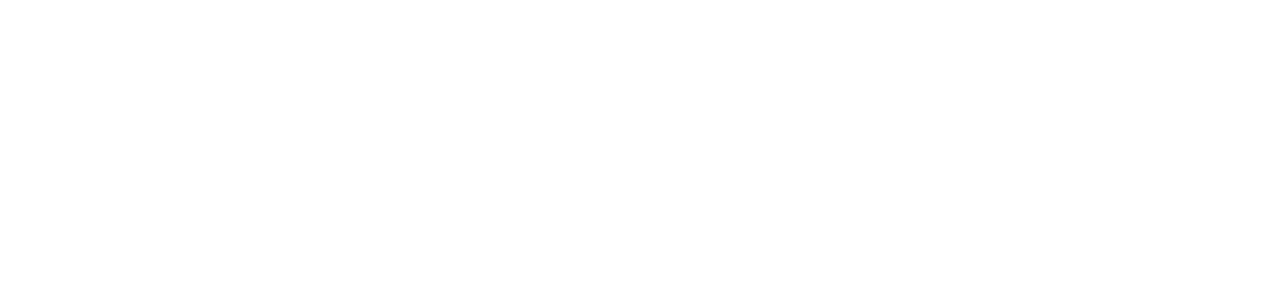
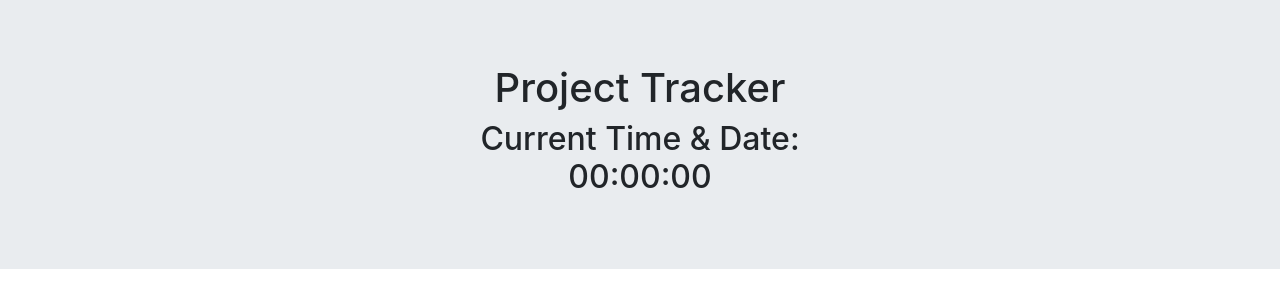
Before and after one commit to jagatston/Work-Day-Schedule, a plain HTML site: page assets/index.html in a window 1280 px wide. Drawn offline with nearby package versions, Linux system fonts and the light colour scheme.

Commit message:
added html and mapped out page

```diff
--- a/assets/index.html
+++ b/assets/index.html
@@ -1,12 +1,24 @@
 <!DOCTYPE html>
 <html lang="en">
+
 <head>
-    <meta charset="UTF-8">
-    <meta http-equiv="X-UA-Compatible" content="IE=edge">
-    <meta name="viewport" content="width=device-width, initial-scale=1.0">
-    <title>Workday Scheduler</title>
+  <meta charset="UTF-8">
+  <meta name="viewport" content="width=device-width, initial-scale=1.0">
+  <meta http-equiv="X-UA-Compatible" content="ie=edge">
+  <meta name="Description" content="Enter your description here" />
+  <link rel="stylesheet" href="https://cdnjs.cloudflare.com/ajax/libs/twitter-bootstrap/4.5.0/css/bootstrap.min.css">
+  <link rel="stylesheet" href="https://code.jquery.com/ui/1.12.1/themes/base/jquery-ui.css">
+
+  <link href="https://fonts.googleapis.com/css2?family=Fira+Sans:wght@400;700&display=swap" rel="stylesheet">
+  <link rel="stylesheet" href="./assets/css/style.css">
+  <title>Scheduler</title>
 </head>
+
 <body>
 
-</body>
-</html>
+  <header class="jumbotron jumbotron-fluid custom-jumbotron">
+    <div class="container text-center">
+      <h1>Project Tracker</h1>
+      <h2>Current Time &amp; Date: <br /> <span id="time-display">00:00:00</span></h2>
+    </div>
+  </header>
```
